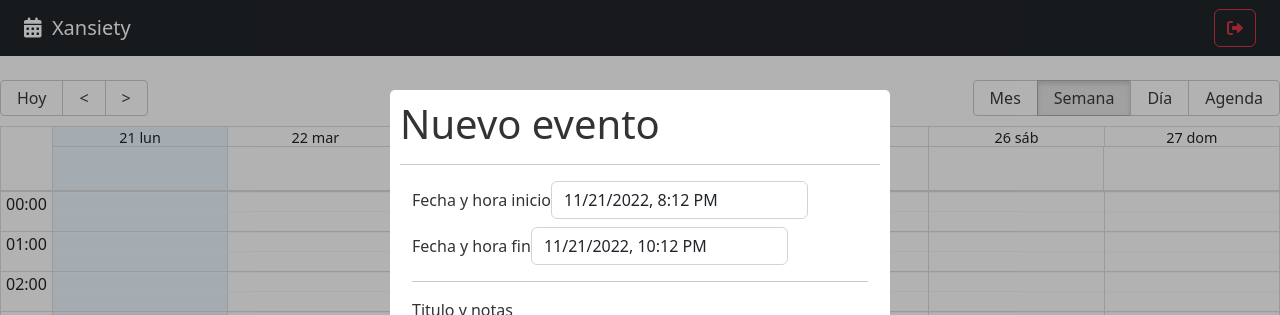
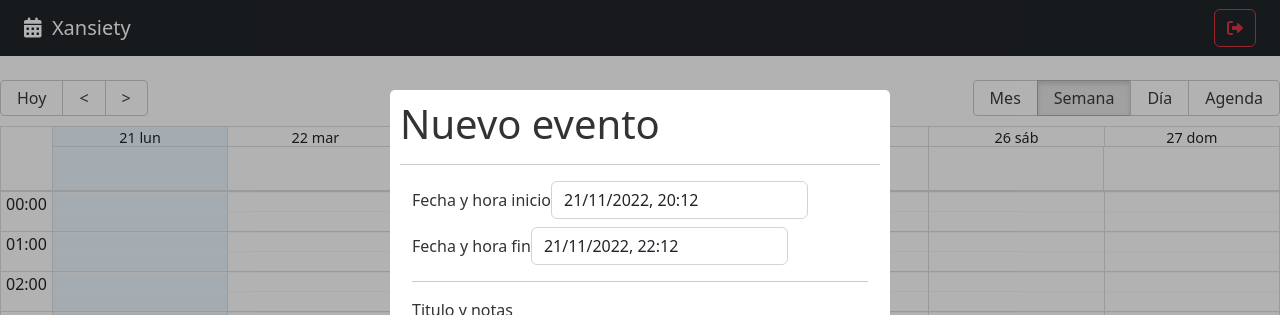
Before and after one commit to Xansiety/mern-calendar-app-frontend, a React (Vite) app: page / in a window 1280 px wide. Shown: the top 315 px of the page. Built offline with nearby package versions, Linux system fonts and the light colour scheme.

Commit message:
Calendario:Modal -> Se cambia lenguaje de modal a español

```diff
--- a/src/calendar/components/CalendarModal.jsx
+++ b/src/calendar/components/CalendarModal.jsx
@@ -1,8 +1,12 @@
 import { useState } from "react";
 import { addHours } from "date-fns";
-import DatePicker from "react-datepicker";
+import DatePicker, {registerLocale} from "react-datepicker";
 import "react-datepicker/dist/react-datepicker.css";
 import Modal from "react-modal";
+import es from 'date-fns/locale/es';
+
+registerLocale('es', es)
+
 
 const customStyles = {
   content: {
@@ -64,6 +68,9 @@
             className="form-control"
             onChange={(event) => onDateChange(event, "start")}
             dateFormat="Pp"
+            showTimeSelect
+            locale="es"
+            timeCaption="Hora"
           />
         </div>
 
@@ -75,6 +82,9 @@
             className="form-control"
             onChange={(event) => onDateChange(event, "end")}
             dateFormat="Pp"
+            showTimeSelect
+            locale="es"
+            timeCaption="Hora"
           />
         </div>
 
@@ -89,6 +99,7 @@
             autoComplete="off"
             value={formValues.title}
             onChange={onInputChange}
+            locale="es"
           />
           <small id="emailHelp" className="form-text text-muted">
             Una descripción corta
```
